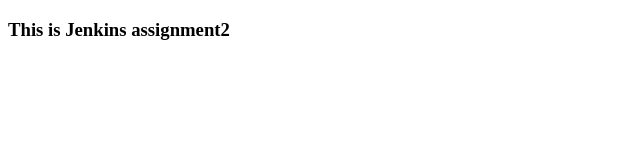
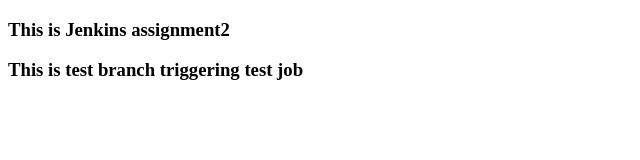
Before and after one commit to mukeshktc/assign2, a plain HTML site: page index.html in a window 1280 px wide. Shown: the whole page, without its empty margins (0-640 px from the left). Drawn offline with Linux system fonts and the light colour scheme.

Commit message:
update index in test

```diff
--- a/index.html
+++ b/index.html
@@ -5,5 +5,6 @@
   </head>
   <body>
     <h3>This is Jenkins assignment2</h3>
+    <h3>This is test branch triggering test job<h3>
   </body>
 </html>
```
